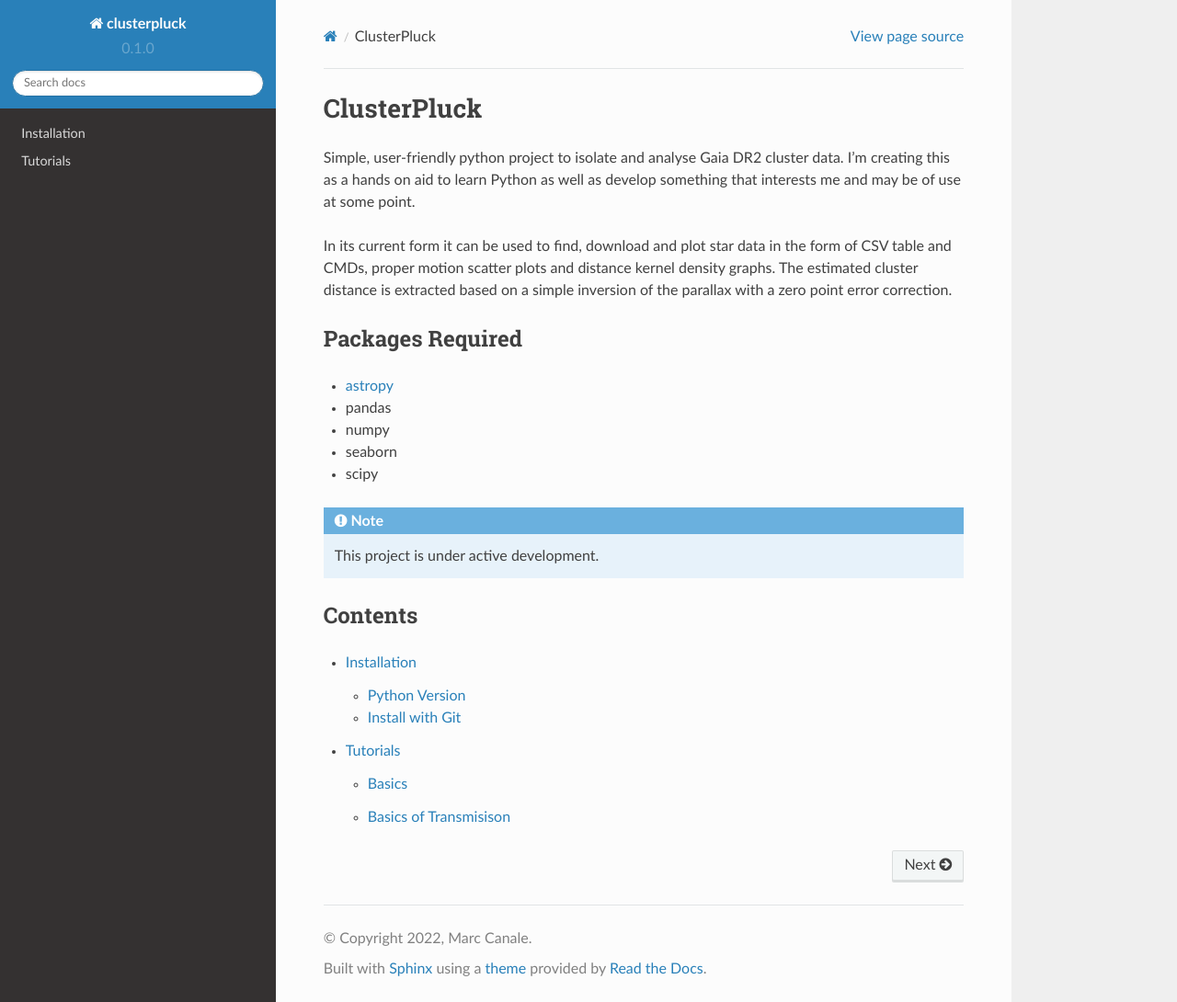
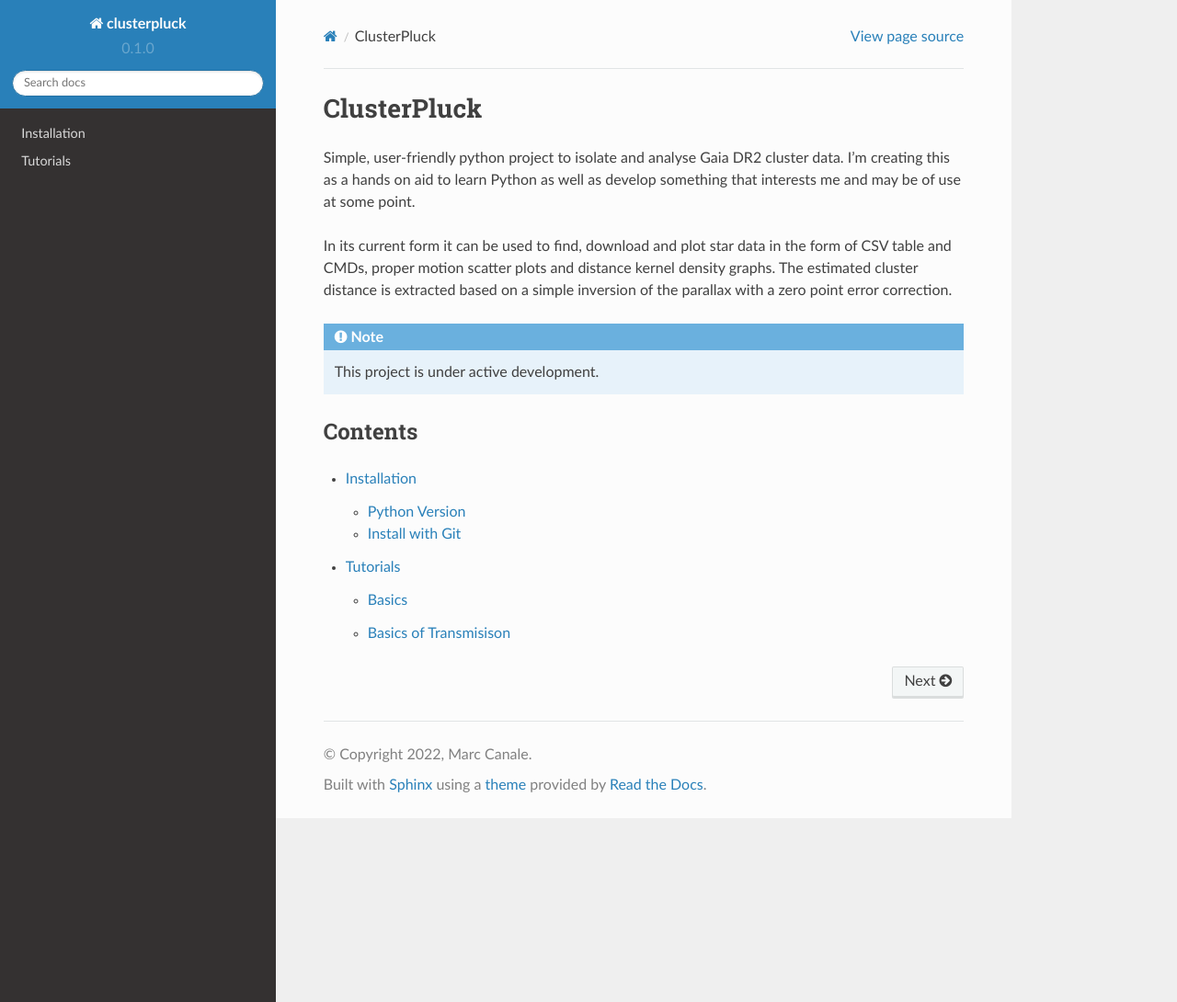
Before and after one commit to canalem/clusterpluck, a Sphinx documentation site: the page built from docs/source/index.rst, in a window 1280 px wide and 1090 px high. Shown: the whole window at 92% size. Built offline with Sphinx 7.4.7 and the Read the Docs theme 2.0.0, drawn with Linux system fonts in a browser that asks for light colours; pages that are not in the unit, such as notebooks, are missing from menus.

Commit message:
Updating Docs

```diff
--- a/docs/source/index.rst
+++ b/docs/source/index.rst
@@ -3,15 +3,6 @@
 Simple, user-friendly python project to isolate and analyse Gaia DR2 cluster data. I'm creating this as a hands on aid to learn Python as well as develop something that interests me and may be of use at some point.
 
 In its current form it can be used to find, download and plot star data in the form of CSV table and CMDs, proper motion scatter plots and distance kernel density graphs. The estimated cluster distance is extracted based on a simple inversion of the parallax with a zero point error correction.
-
-Packages Required
------------------
-- astropy_
-- pandas
-- numpy
-- seaborn
-- scipy
-.. _astropy: https://github.com/astropy/astropy
 
 .. note::
 
```
